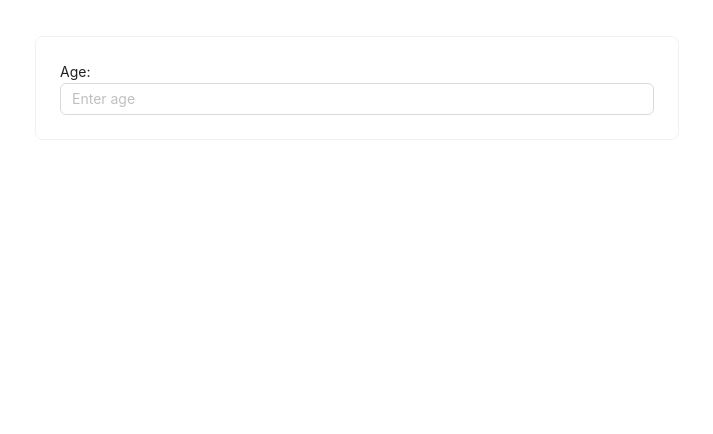
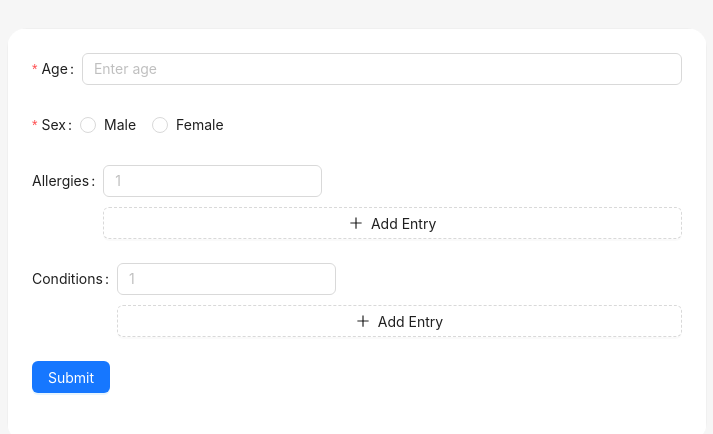
Before and after one commit to GudBoiNero/env-health-guardian, a React (Vite) app: page / in a window 1280 px wide. Shown: the top 434 px of the page, without its empty margins (283-996 px from the left). Built offline with nearby package versions, Linux system fonts and the light colour scheme.

Commit message:
basicform

```diff
--- a/src/App.css
+++ b/src/App.css
@@ -0,0 +1,3 @@
+:root {
+    background-color: #f6f6f6;
+}
--- a/src/App.tsx
+++ b/src/App.tsx
@@ -1,31 +1,68 @@
-import { useEffect, useState } from 'react'
 import './App.css'
 import './backend/index'
-import { fetchWeatherData, UserProfile } from './backend/index'
-import { Card, Form, Input, Layout, Typography } from 'antd'
-import { Content } from 'antd/es/layout/layout'
 
-type _FormData = {
-  age: number,
-  gender: boolean,
-  location?: {
-    lat: number,
-    lon: number
-  }
-}
+import { useState } from 'react'
+import { UserProfile } from './backend/index'
+import { Button, Card, Form, FormProps, Input, Layout, Radio } from 'antd'
+import DynamicTextAreaList from './DynamicTextAreaList'
 
 function App() {
+  const [form] = Form.useForm(); // Use Ant Design's form instance
   const [userProfile, setUserProfile] = useState<UserProfile>();
-  const [formData, setFormData] = useState<_FormData>();
+
+  const onFinish: FormProps<UserProfile>['onFinish'] = (values) => {
+    console.log('Success:', values);
+    setUserProfile(values); // Store submitted values
+  };
+
+  const onFinishFailed: FormProps<UserProfile>['onFinishFailed'] = (errorInfo) => {
+    console.log('Failed:', errorInfo);
+  };
 
   return (
     <>
       <Layout style={layoutStyle}>
         <Card style={contentStyle}>
-          <Form>
-            <Typography>Age:</Typography>
-            <Input placeholder='Enter age' type='number' />
+          <Form
+            form={form}
+            name='form'
+            onFinish={onFinish}
+            onFinishFailed={onFinishFailed}
+            autoComplete='off'
+            style={contentStyle}
+            initialValues={{ age: '', gender: '' }} // Ensure initial values exist
+          >
+            <Form.Item label='Age' name='age' rules={[{ required: true, message: 'Please enter your age' }]}>
+              <Input placeholder='Enter age' type='number' />
+            </Form.Item>
+
+            <Form.Item label='Sex' name='gender' rules={[{ required: true, message: 'Please select your gender' }]}>
+              <Radio.Group>
+                <Radio value='male'>Male</Radio>
+                <Radio value='female'>Female</Radio>
+              </Radio.Group>
+            </Form.Item>
+
+            <Form.Item label='Allergies' name='allergies'>
+              <DynamicTextAreaList value={userProfile?.allergies} />
+            </Form.Item>
+
+            <Form.Item label='Conditions' name='conditions'>
+              <DynamicTextAreaList value={userProfile?.conditions} />
+            </Form.Item>
+
+            <Form.Item>
+              <Button type='primary' htmlType='submit'>Submit</Button>
+            </Form.Item>
           </Form>
+        </Card>
+      </Layout>
+
+      <Layout style={layoutStyle}>
+        <Card style={contentStyle}>
+          {userProfile && (
+            <p>Submitted: {JSON.stringify(userProfile)}</p>
+          )}
         </Card>
       </Layout>
     </>
@@ -33,15 +70,15 @@ function App() {
 }
 
 const layoutStyle: React.CSSProperties = {
-  borderRadius: 8,
+  borderRadius: 20,
   overflow: 'hidden',
-  padding: '2em',
   width: 'min(100%, 50em)',
   margin: 'auto',
-  backgroundColor: '#fff'
+  marginTop: '2em'
 };
 
 const contentStyle: React.CSSProperties = {
+  width: '100%'
 }
 
-export default App
+export default App;
--- /dev/null
+++ b/src/DynamicTextAreaList.tsx
@@ -0,0 +1,49 @@
+import { Button, Input, Space } from "antd";
+import { PlusOutlined, DeleteOutlined } from "@ant-design/icons";
+
+interface Props {
+  value?: string[];
+  onChange?: (value: string[]) => void;
+}
+
+export default function DynamicTextAreaList({ value = [""], onChange }: Props) {
+  const handleChange = (index: number, newValue: string) => {
+    const updatedEntries = [...value];
+    updatedEntries[index] = newValue;
+    onChange?.(updatedEntries);
+  };
+
+  const handleAdd = () => {
+    onChange?.([...value, ""]); // Append a new empty entry
+  };
+
+  const handleRemove = (index: number) => {
+    if (value.length > 1) {
+      onChange?.(value.filter((_, i) => i !== index));
+    }
+  };
+
+  return (
+    <div style={{ display: "flex", flexDirection: "column", gap: "10px", width: "100%" }}>
+      {value.map((entry, index) => (
+        <Space key={index}>
+          <Input.TextArea
+            value={entry}
+            onChange={(e) => handleChange(index, e.target.value)}
+            autoSize={{ minRows: 1 }}
+            placeholder={`${index + 1}`}
+            style={{ width: "100%" }} // Ensure full width
+          />
+          {value.length > 1 && (
+            <Button type="text" danger onClick={() => handleRemove(index)} icon={<DeleteOutlined />} />
+          )}
+        </Space>
+      ))}
+
+      {/* Plus button at the bottom */}
+      <Button type="dashed" onClick={handleAdd} icon={<PlusOutlined />} style={{ width: "100%" }}>
+        Add Entry
+      </Button>
+    </div>
+  );
+}
```
